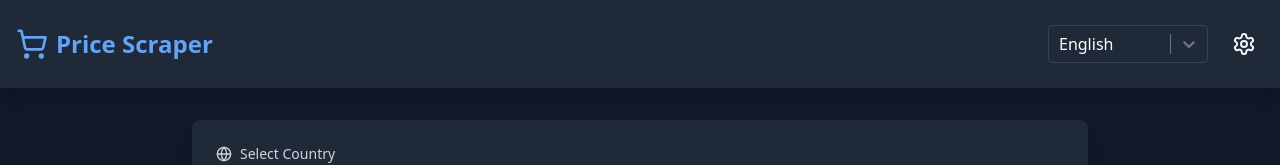
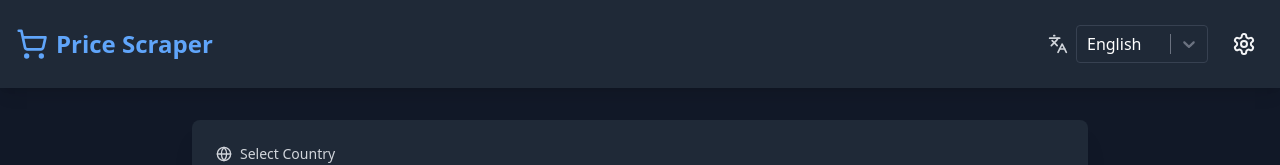
Before and after one commit to MartinPSDev/PriceHunter, a React (Vite) app in the folder Frontend/: page / in a window 1280 px wide. Shown: the top 165 px of the page. Built offline with nearby package versions, Linux system fonts and the light colour scheme.

Commit message:
adding Categories

```diff
--- a/Frontend/src/App.tsx
+++ b/Frontend/src/App.tsx
@@ -1,4 +1,4 @@
-import React, { useState } from 'react';
+import  { useState } from 'react';
 import { Settings, ShoppingCart, Search } from 'lucide-react';
 import CountrySelector from './components/CountrySelector';
 import StoreSelector from './components/StoreSelector';
--- a/Frontend/src/components/CategorySelector.tsx
+++ b/Frontend/src/components/CategorySelector.tsx
@@ -12,6 +12,7 @@ const categories = [
   { value: 'toys', label: 'Toys & Games' },
   { value: 'books', label: 'Books' },
   { value: 'automotive', label: 'Automotive' },
+  { value: 'almacen', label: 'Almacén' }
 ];
 
 interface CategorySelectorProps {
--- a/Frontend/src/components/LanguageSelector.tsx
+++ b/Frontend/src/components/LanguageSelector.tsx
@@ -14,12 +14,13 @@ const LanguageSelector: React.FC = () => {
   const { i18n } = useTranslation();
 
   return (
-    <div className="w-40">
+    <div className="w-40 flex items-center space-x-2">
+      <Languages className="w-5 h-5 text-gray-300" />
       <Select
         value={languages.find(l => l.value === i18n.language)}
         onChange={(option) => option && i18n.changeLanguage(option.value)}
         options={languages}
-        className="react-select-container"
+        className="react-select-container flex-grow"
         classNamePrefix="react-select"
         theme={(theme) => ({
           ...theme,
```
Also changed, not shown: 1 other file (tests, documents, lock files or other folders).
